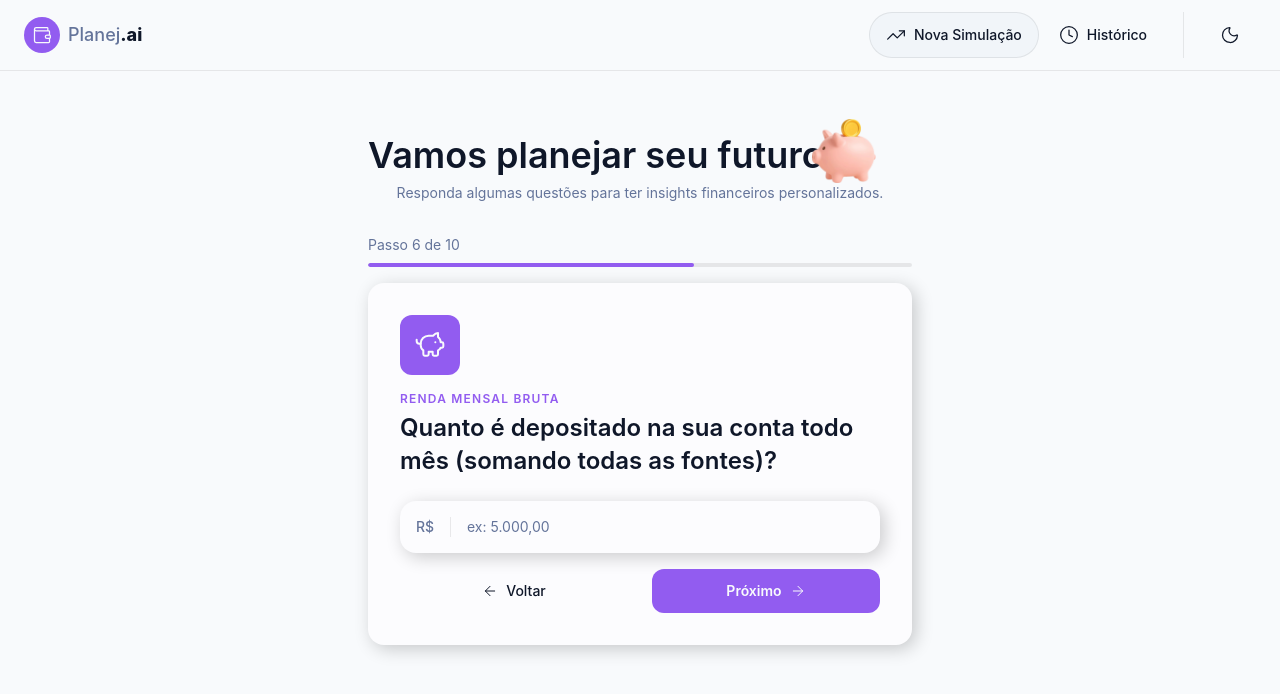
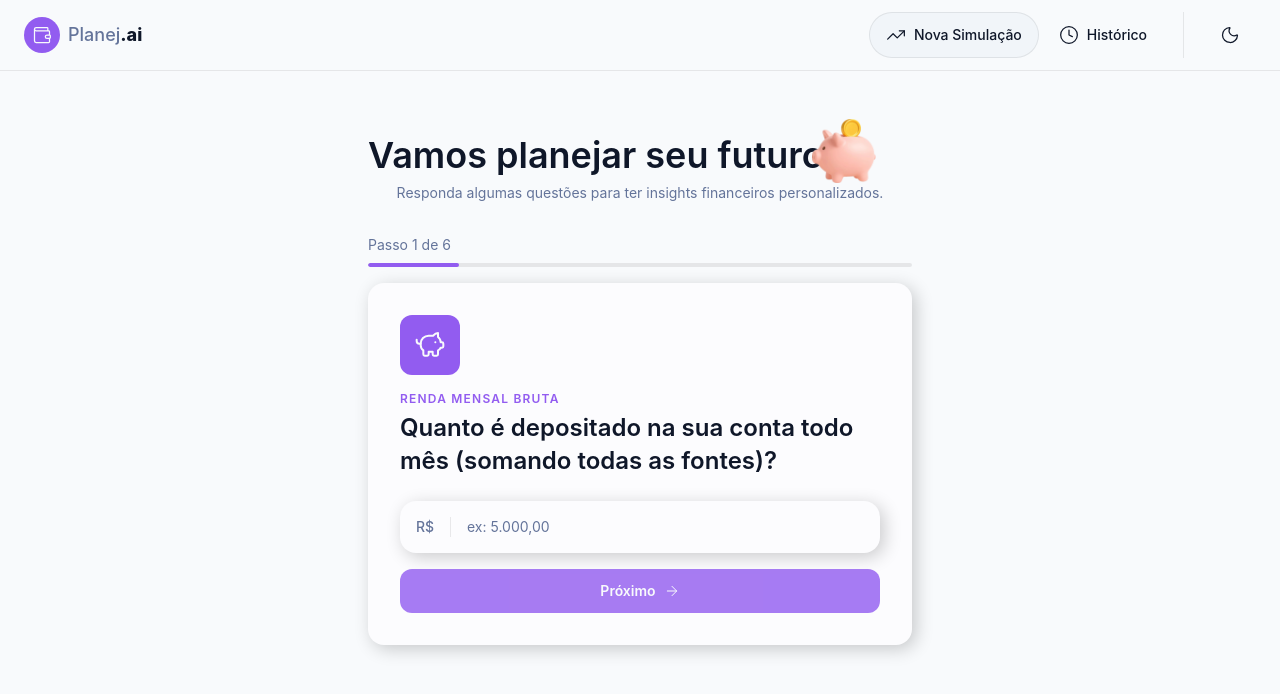
Before and after one commit to kariinagomes/planejai, a React (Vite) app: page / in a window 1280 px wide. Shown: the top 694 px of the page. Built offline with nearby package versions, Linux system fonts and the light colour scheme.

Commit message:
feat: implement step navigation logic and configuration data
- Create simulation.ts with core form steps dataset
- Update Form components to handle conditional step rendering and buttons state.

```diff
--- a/src/components/features/Simulation/Form.tsx
+++ b/src/components/features/Simulation/Form.tsx
@@ -1,17 +1,40 @@
-import { PiggyBank } from 'lucide-react';
+import { useState } from 'react';
+
+import { simulationFormSteps } from '@/data/simulation';
 
 import { FormStep } from './FormStep';
 import { StepProgress } from './Progress';
 
 export function SimulationForm() {
+  const [currentStepIndex, setCurrentStepIndex] = useState(0);
+  const totalSteps = simulationFormSteps.length;
+  const currentStep = simulationFormSteps[currentStepIndex];
+
+  const handleNextStep = () => {
+    if (currentStepIndex + 1 > totalSteps - 1) {
+      return;
+    }
+
+    setCurrentStepIndex((prev) => prev + 1);
+  };
+
+  const handlePreviousStep = () => {
+    if (currentStepIndex === 0) {
+      return;
+    }
+
+    setCurrentStepIndex((prev) => prev - 1);
+  };
+
   return (
     <>
-      <StepProgress currentStep={6} totalSteps={10} />
+      <StepProgress currentStep={currentStepIndex + 1} totalSteps={totalSteps} />
       <FormStep
-        icon={PiggyBank}
-        title="Renda mensal bruta"
-        question="Quanto é depositado na sua conta todo mês (somando todas as fontes)?"
-        inputProps={{ type: 'text', placeholder: 'ex: 5.000,00', prefix: 'R$' }}
+        key={currentStep.id}
+        {...currentStep}
+        onBack={handlePreviousStep}
+        onNext={handleNextStep}
+        hideBackButton={currentStepIndex === 0}
       />
     </>
   );
--- a/src/components/features/Simulation/FormStep.tsx
+++ b/src/components/features/Simulation/FormStep.tsx
@@ -1,9 +1,11 @@
 import { ArrowLeft, ArrowRight, type LucideIcon } from 'lucide-react';
+import { type SyntheticEvent, useState } from 'react';
 
 import { Button } from '@/components/shared/Button';
 import { Input, type InputProps } from '@/components/shared/Input';
 
-interface FormStepProps {
+export interface FormStepProps {
+  id: string;
   icon: LucideIcon;
   title: string;
   question: string;
@@ -14,13 +16,34 @@
   };
 }
 
+interface ActionsButtonsProps {
+  onBack: () => void;
+  onNext: () => void;
+  hideBackButton?: boolean;
+}
+
 export function FormStep({
   icon: Icon,
   title,
   question,
   inputProps,
   submitButtonProps,
-}: FormStepProps) {
+  onBack,
+  onNext,
+  hideBackButton,
+}: FormStepProps & ActionsButtonsProps) {
+  const [inputValue, setInputValue] = useState('');
+
+  const handleSubmit = (e: SyntheticEvent<HTMLFormElement>) => {
+    e.preventDefault();
+
+    if (!inputValue) {
+      return;
+    }
+
+    onNext();
+  };
+
   return (
     <div className="bg-card rounded-2xl p-6 shadow-[4px_4px_18px_0px_rgba(0,0,0,0.2)] sm:p-8">
       <div className="bg-primary mb-4 flex h-15 w-15 items-center justify-center rounded-xl">
@@ -30,18 +53,26 @@
       <h3 className="text-foreground mb-6 text-xl leading-snug font-semibold sm:text-2xl">
         {question}
       </h3>
-      <form className="flex flex-col gap-4">
-        <Input {...inputProps} />
+      <form onSubmit={handleSubmit} className="flex flex-col gap-4">
+        <Input {...inputProps} value={inputValue} onChange={(e) => setInputValue(e.target.value)} />
         <div className="flex flex-col gap-3 sm:flex-row sm:gap-6">
+          {!hideBackButton && (
             <Button
               type="button"
               variant="ghost"
               className="order-2 flex-1 justify-center rounded-xl py-3 sm:order-1"
+              onClick={onBack}
             >
               <ArrowLeft size={16} />
               Voltar
             </Button>
-          <Button type="submit" variant="primary" className="order-1 flex-1 sm:order-2">
+          )}
+          <Button
+            type="submit"
+            variant="primary"
+            className="order-1 flex-1 sm:order-2"
+            disabled={!inputValue}
+          >
             {submitButtonProps?.label ?? 'Próximo'}
             {submitButtonProps?.emojiIcon ?? <ArrowRight size={16} />}
           </Button>
--- /dev/null
+++ b/src/data/simulation.ts
@@ -0,0 +1,77 @@
+import { CalendarClock, CreditCard, Goal, Landmark, PiggyBank, Wallet } from 'lucide-react';
+
+import type { FormStepProps } from '../components/features/Simulation/FormStep';
+
+export const simulationFormSteps: FormStepProps[] = [
+  {
+    id: 'income',
+    icon: PiggyBank,
+    title: 'Renda mensal bruta',
+    question: 'Quanto é depositado na sua conta todo mês (somando todas as fontes)?',
+    inputProps: {
+      placeholder: 'ex: 5.000,00',
+      prefix: 'R$',
+      maxLength: 12,
+    },
+  },
+  {
+    id: 'expenses',
+    icon: CreditCard,
+    title: 'Custos fixos de vida',
+    question: 'Quanto você gasta mensalmente com custos fixos (aluguel, contas, etc)?',
+    inputProps: {
+      placeholder: 'ex: 2.000,00',
+      prefix: 'R$',
+      maxLength: 12,
+    },
+  },
+  {
+    id: 'debts',
+    icon: Landmark,
+    title: 'Dívidas / parcelas',
+    question: 'Você tem algum valor comprometido com parcelas ou empréstimos mensalmente?',
+    inputProps: {
+      placeholder: 'ex: 500,00',
+      prefix: 'R$',
+      maxLength: 12,
+    },
+  },
+  {
+    id: 'goalName',
+    icon: Goal,
+    title: 'Nome da meta',
+    question: 'Qual o objetivo que você deseja alcançar?',
+    inputProps: {
+      placeholder: 'ex: Viagem para o Japão',
+      maxLength: 50,
+    },
+  },
+  {
+    id: 'goalAmount',
+    icon: Wallet,
+    title: 'Custo da meta',
+    question: 'Quanto custa realizar esse sonho?',
+    inputProps: {
+      placeholder: 'ex: 15.000,00',
+      prefix: 'R$',
+      maxLength: 12,
+    },
+  },
+  {
+    id: 'goalDeadline',
+    icon: CalendarClock,
+    title: 'Prazo desejado',
+    question: 'Em quantos meses você planeja atingir esse objetivo?',
+    inputProps: {
+      type: 'number',
+      placeholder: 'ex: 12',
+      suffix: 'meses',
+      min: 1,
+      max: 120,
+    },
+    submitButtonProps: {
+      label: 'Gerar simulação',
+      emojiIcon: '✨',
+    },
+  },
+];
```
Lines whose indentation alone changed are shown as unchanged.
